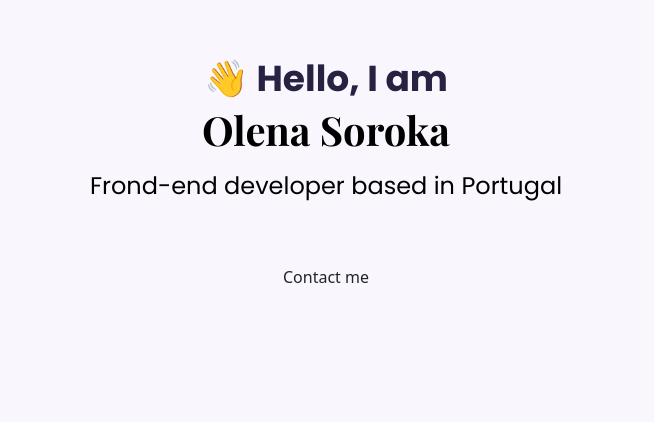
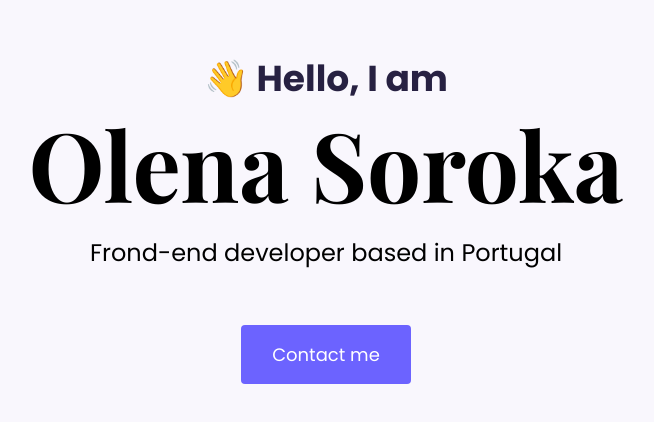
Before and after one commit to oncoder88/my-first-portfolio, a plain HTML site: page index.html in a window 1280 px wide. Shown: the part 108-530 px from the top of the page, without its empty margins (314-968 px from the left). Drawn offline with nearby package versions, Linux system fonts and the light colour scheme.

Commit message:
Added root variables

```diff
--- a/index.html
+++ b/index.html
@@ -4,19 +4,21 @@
     <meta charset="UTF-8" />
     <meta http-equiv="X-UA-Compatible" content="IE=edge" />
     <meta name="viewport" content="width=device-width, initial-scale=1.0" />
+
     <link rel="preconnect" href="https://fonts.googleapis.com" />
     <link rel="preconnect" href="https://fonts.gstatic.com" crossorigin />
     <link
       href="https://fonts.googleapis.com/css2?family=Playfair+Display:wght@700&family=Poppins:wght@400;500;700&display=swap"
       rel="stylesheet"
     />
-    <link rel="stylesheet" href="/src/style.css" />
+
     <link
       href="https://cdn.jsdelivr.net/npm/bootstrap@5.2.1/dist/css/bootstrap.min.css"
       rel="stylesheet"
       integrity="sha384-iYQeCzEYFbKjA/T2uDLTpkwGzCiq6soy8tYaI1GyVh/UjpbCx/TYkiZhlZB6+fzT"
       crossorigin="anonymous"
     />
+      <link rel="stylesheet" href="/src/style.css" />
     <script
       src="https://cdn.jsdelivr.net/npm/bootstrap@5.2.1/dist/js/bootstrap.bundle.min.js"
       integrity="sha384-u1OknCvxWvY5kfmNBILK2hRnQC3Pr17a+RTT6rIHI7NnikvbZlHgTPOOmMi466C8"
--- a/src/style.css
+++ b/src/style.css
@@ -1,3 +1,14 @@
+:root {
+  --branding-color: #6c63ff;
+  --secondary-color: #f9f7fd;
+  --heading-font-family: "Playfair Display", serif;
+  --default-font-family: "Poppins", sans-serif;
+}
+
+body {
+  font-family: var(--default-font-family);
+}
+
 h1,
 h2,
 h3,
@@ -5,27 +16,24 @@ h4,
 h5,
 h6 {
   color: black;
-  font-family: "Playfair Display", serif;
+  font-family: var(--heading-font-family);
   font-weight: bold;
 }
 
 h1 {
   font-size: 96px;
-  font-weight: 700;
-  line-height: 128px;
 }
 
 p {
-  font-family: "Poppins", sans-serif;
+  font-family: var(--default-font-family);
   font-weight: normal;
 }
 .hero {
-  background-color: #f9f7fd;
+  background-color: var(--secondary-color);
   text-align: center;
   padding: 160px 20px;
 }
 .hero p {
-  font-family: "Poppins";
   font-size: 36px;
   font-weight: bold;
   margin: 0;
@@ -33,16 +41,16 @@ p {
 }
 
 .hero h2 {
-  font-family: "Poppins", sans-serif;
+  font-family: var(--default-font-family);
   font-weight: normal;
   line-height: 2;
   font-size: 24px;
 }
 .btn-branding {
-  background-color: #6c63ff;
+  background-color: var(--branding-color);
   border-radius: 4px;
   color: white;
   font-size: 18px;
   line-height: 27px;
-  padding: 12px 20px;
+  padding: 15px 30px;
 }
```
